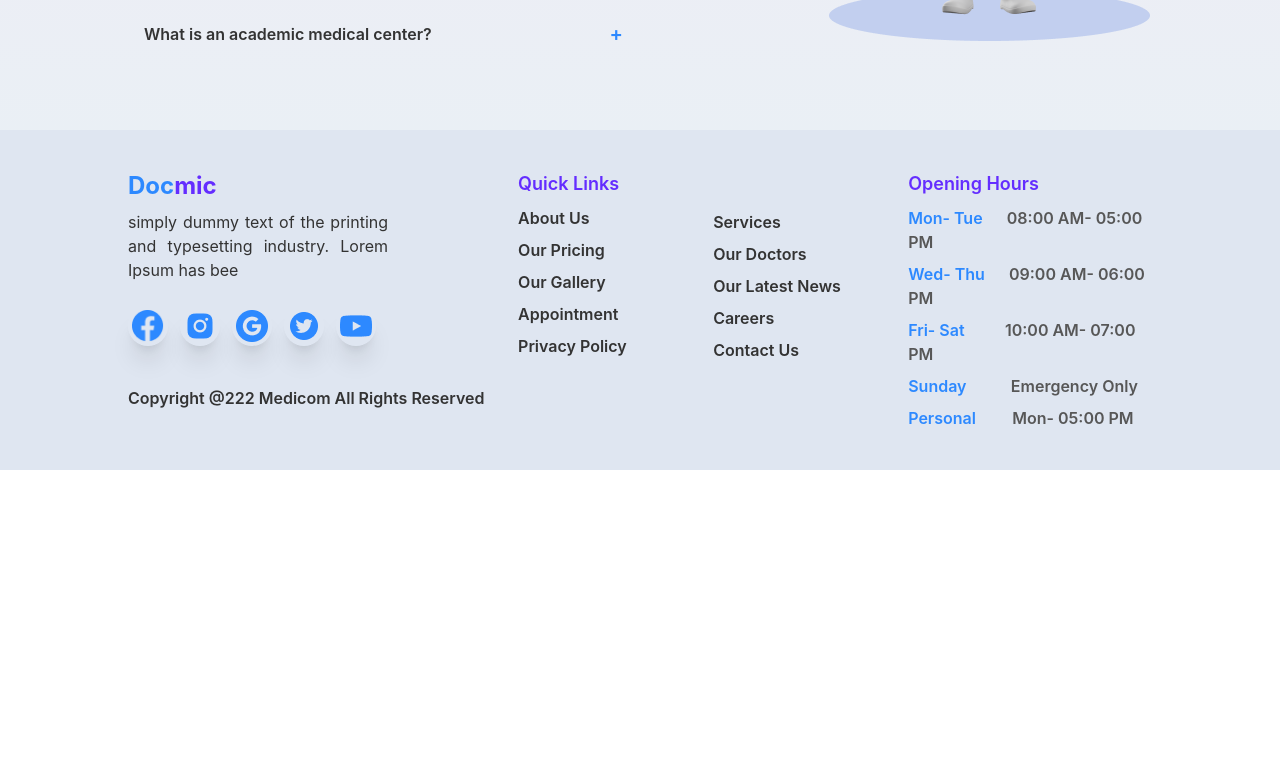
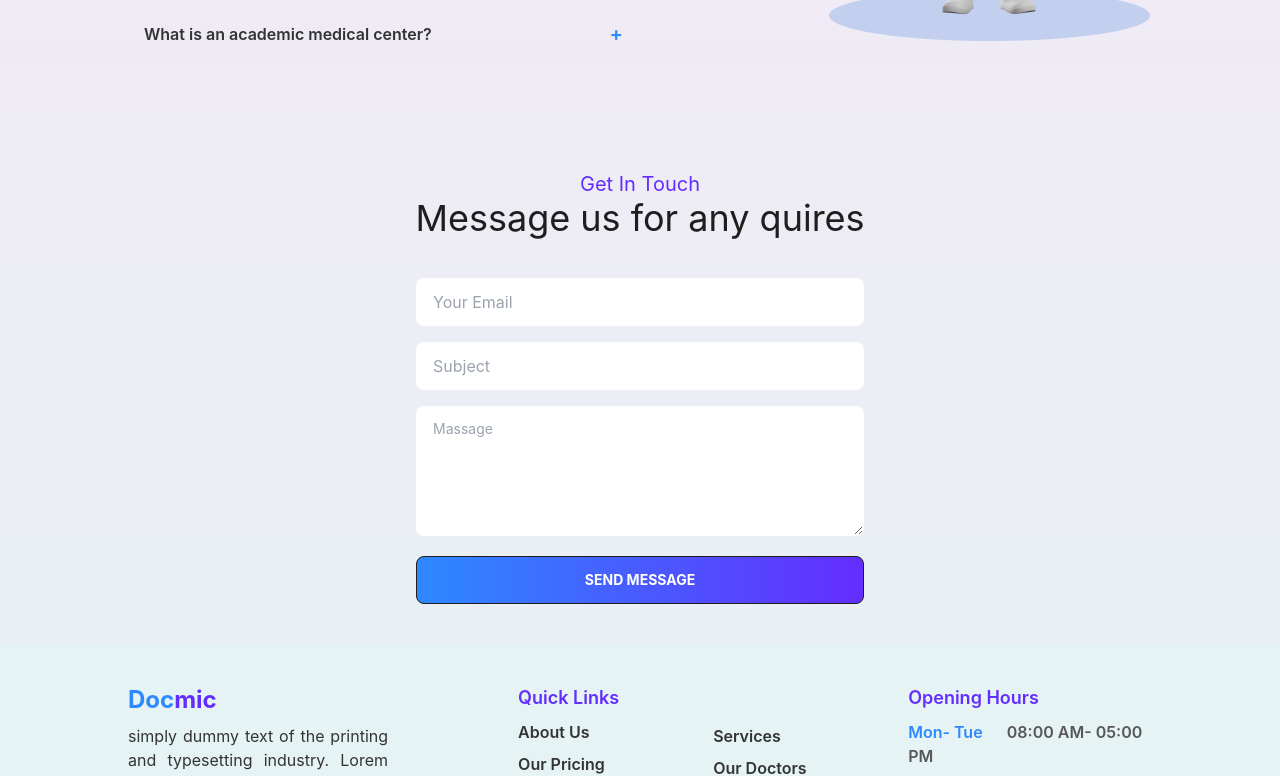
Before and after one commit to checkiamsiam/job-task-health-bondhu-ltd, a React (Create React App) app: page / in a window 1280 px wide. Shown: the part 2100-2876 px from the top of the page. Before the commit the page ends 2570 px from the top, so only its background shows below. Built offline with nearby package versions, Linux system fonts and the light colour scheme.

Commit message:
get in touch added

```diff
--- a/src/components/Footer/Footer.js
+++ b/src/components/Footer/Footer.js
@@ -7,7 +7,7 @@ import google from '../../assets/Vector.png'
 
 const Footer = () => {
   return (
-    <div className="lg:px-32 md:px-20 sm:px-10 px-5 bg-[#dfe6f1] ">
+    <div className="lg:px-32 md:px-20 sm:px-10 px-5 bg-[#E6F3F5] ">
       <footer className="md:flex justify-between py-10 text-base-content">
       <div className="md:w-2/5">
         <h1>
--- /dev/null
+++ b/src/pages/Home/ContactUsSection/ContactUsSection.js
@@ -0,0 +1,24 @@
+import React from "react";
+
+const ContactUsSection = () => {
+  return (
+    <div className="py-10 px-3 rounded">
+      <div>
+        <div className="text-center">
+          <h1 className="text-secondary sm:text-xl">Get In Touch</h1>
+          <p className="text-accent text-2xl sm:text-4xl">Message us for any quires</p>
+        </div>
+        <div className="flex items-center justify-center mt-10">
+          <form className="flex flex-col w-full max-w-md">
+            <input type="email" placeholder="Your Email" className="input  w-full mb-4" />
+            <input type="text" placeholder="Subject" className="input i w-full mb-4" />
+            <textarea className="textarea  mb-5" rows={4} placeholder="Massage"></textarea>
+            <input className="btn btn-accent text-white font-bold bg-gradient-to-r from-primary to-secondary max-w-md" type="submit" value="SEND MESSAGE" />
+          </form>
+        </div>
+      </div>
+    </div>
+  );
+};
+
+export default ContactUsSection;
--- a/src/pages/Home/Home.js
+++ b/src/pages/Home/Home.js
@@ -1,5 +1,6 @@
 import React from 'react';
 import Banner from './Banner/Banner';
+import ContactUsSection from './ContactUsSection/ContactUsSection';
 import EnsureTreatment from './EnsureTreatment/EnsureTreatment';
 import FAQ from './FAQ/FAQ';
 import HospitalFeature from './HospitalFeature/HospitalFeature';
@@ -15,6 +16,7 @@ const Home = () => {
       <HospitalFeature></HospitalFeature>
       <FAQ></FAQ>
       <Testimonial></Testimonial>
+      <ContactUsSection></ContactUsSection>
     </div>
   );
 };
```
